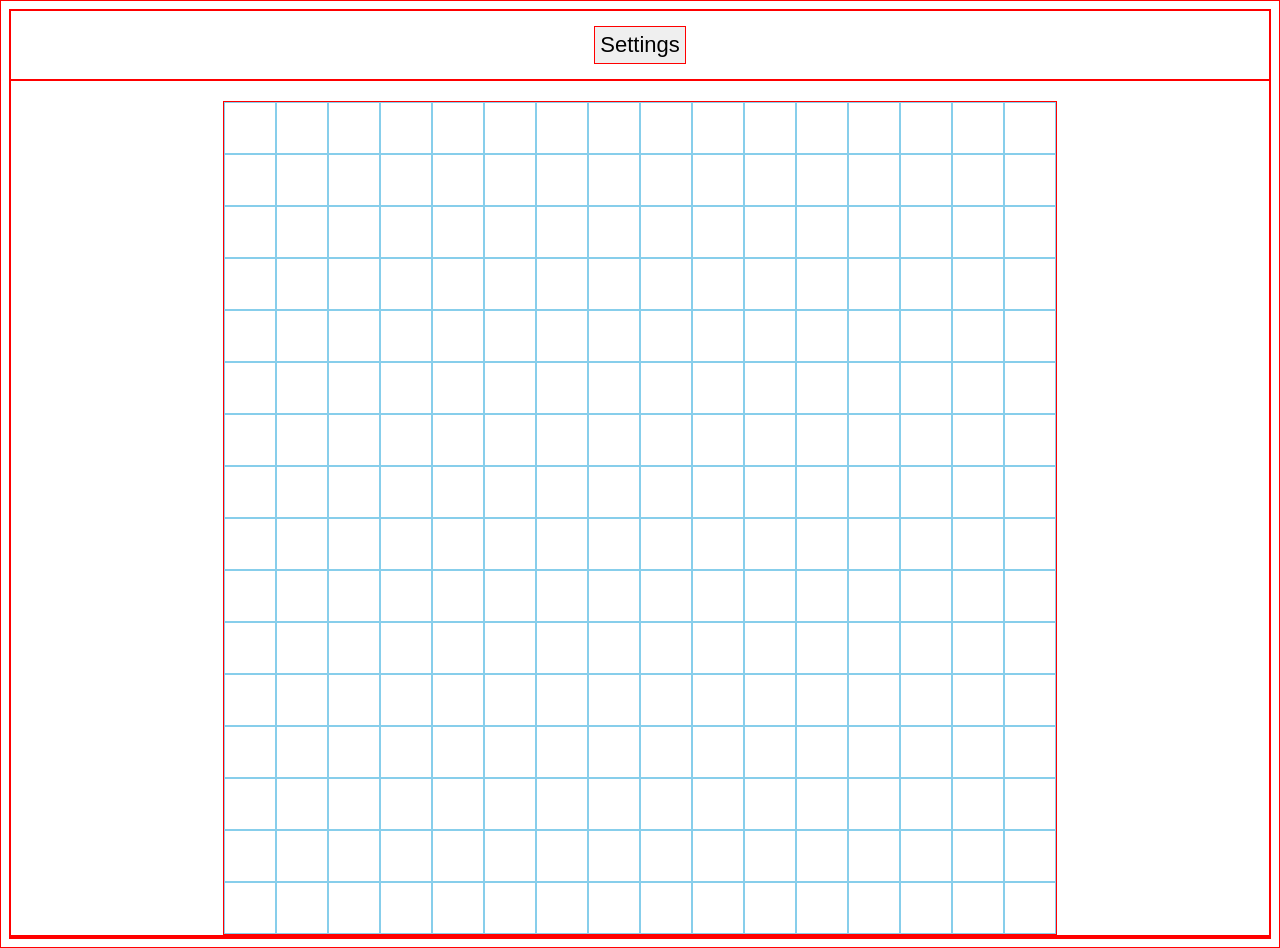
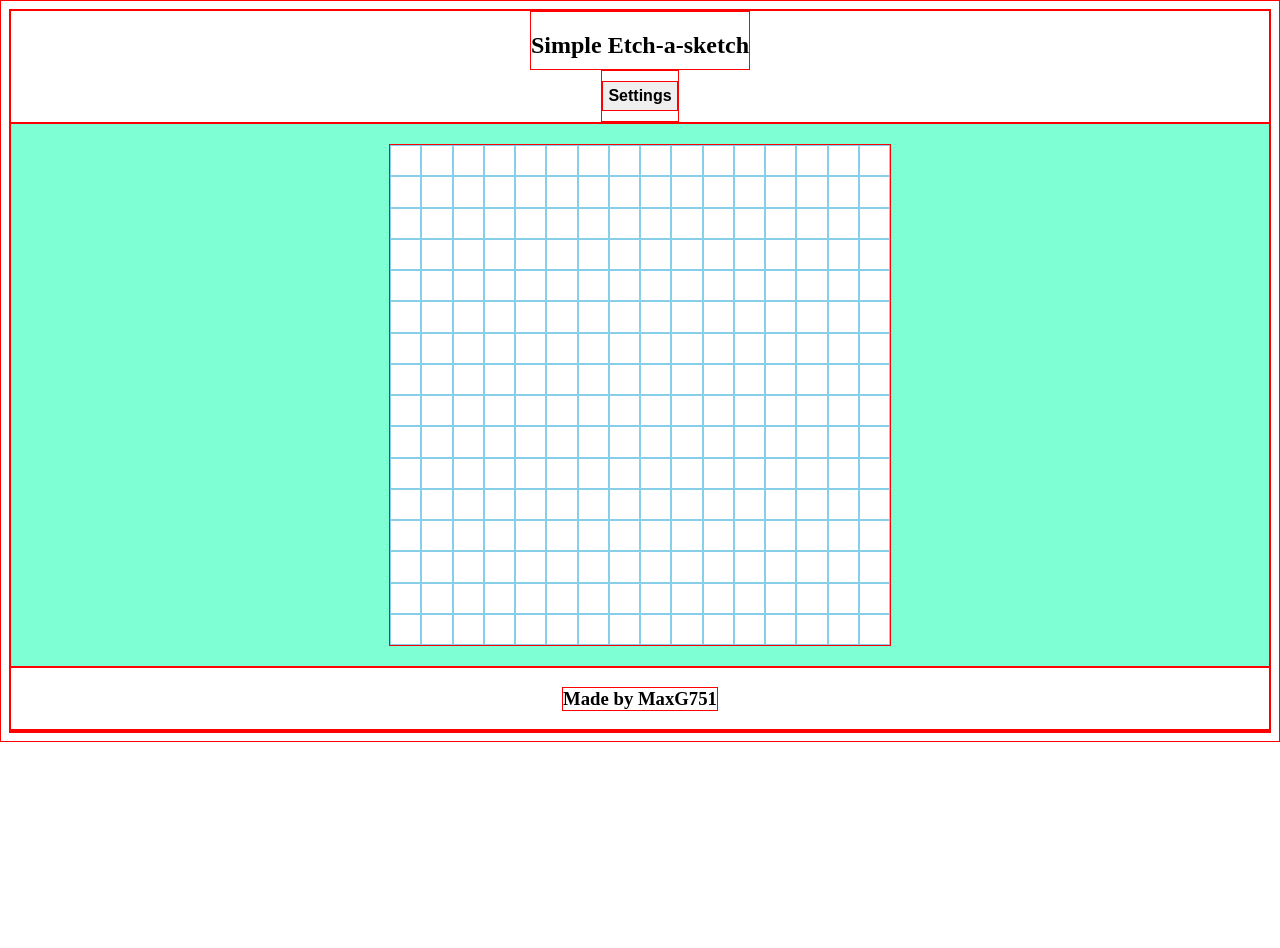
Before and after one commit to mg751/etch-js, a plain HTML site: page index.html in a window 1280 px wide. After the commit the page ends 800 px from the top, so only its background shows below. Drawn offline with Linux system fonts and the light colour scheme.

Commit message:
Add basic styling

```diff
--- a/index.html
+++ b/index.html
@@ -8,12 +8,20 @@
     <link rel="stylesheet" href="style.css">
 </head>
 <body>
-    <div id="settings">
-        <button id="resetbtn">Settings</button>
+
+    <div id="upperUI">
+        <h1>Simple Etch-a-sketch</h1>
+        <div id="settings">
+            <button id="resetbtn">Settings</button>
+        </div>
     </div>
 
-    <div id="application">
+   <div id="application">
         <div id="gameContainer"></div>
+    </div>
+
+    <div id="lowerUI">
+        <h3>Made by MaxG751</h3>
     </div>
 
 </body>
--- a/script.js
+++ b/script.js
@@ -14,8 +14,8 @@ let gameContainer = document.getElementById("gameContainer");
 function makeGame(){
     for (let i = 0; i < (gridSize*gridSize); i++) {
     let gridDiv = document.createElement("div");
-    gridDiv.style.width = (832/gridSize-2)+"px";
-    gridDiv.style.height = (832/gridSize-2)+"px";
+    gridDiv.style.width = (500/gridSize-2)+"px";
+    gridDiv.style.height = (500/gridSize-2)+"px";
     gameContainer.appendChild(gridDiv);
     gridDiv.classList.add(`box${i}`, `game`);
     gridDiv.addEventListener('mouseover', addBG);
--- a/style.css
+++ b/style.css
@@ -5,6 +5,7 @@
 * {
     border: 1px solid red;
 }
+
 
 body div {
     display: flex;
@@ -14,13 +15,17 @@ body div {
 
 
 #gameContainer {
-    width: 832px;
-    height: 832px;
-    margin-top: 20px;
+    width: 500px;
+    height: 500px;
+    margin: 20px 0px;
     justify-content: center;
     align-items: flex-start;
     flex-wrap: wrap;
     display: flex;
+}
+
+#gameContainer {
+    background-color: white;
 }
 
 #gameContainer div {
@@ -33,7 +38,26 @@ body div {
 }
 
 #settings #resetbtn {
-    font-size: 22px;
+    font-size: 16px;
+    font-weight: bold;
     padding: 5px;
-    margin: 15px 0px;
+    margin: 10px 0px;
 }
+
+#upperUI {
+    display: flex;
+    flex-direction: column;
+    justify-content: center;
+    align-items: center;
+}
+
+#upperUI h1 {
+    margin: 0px;
+    padding: 20px 0px 10px 0px;
+    font-size: x-large;
+}
+
+#application {
+    background-color: aquamarine;
+
+}
```
